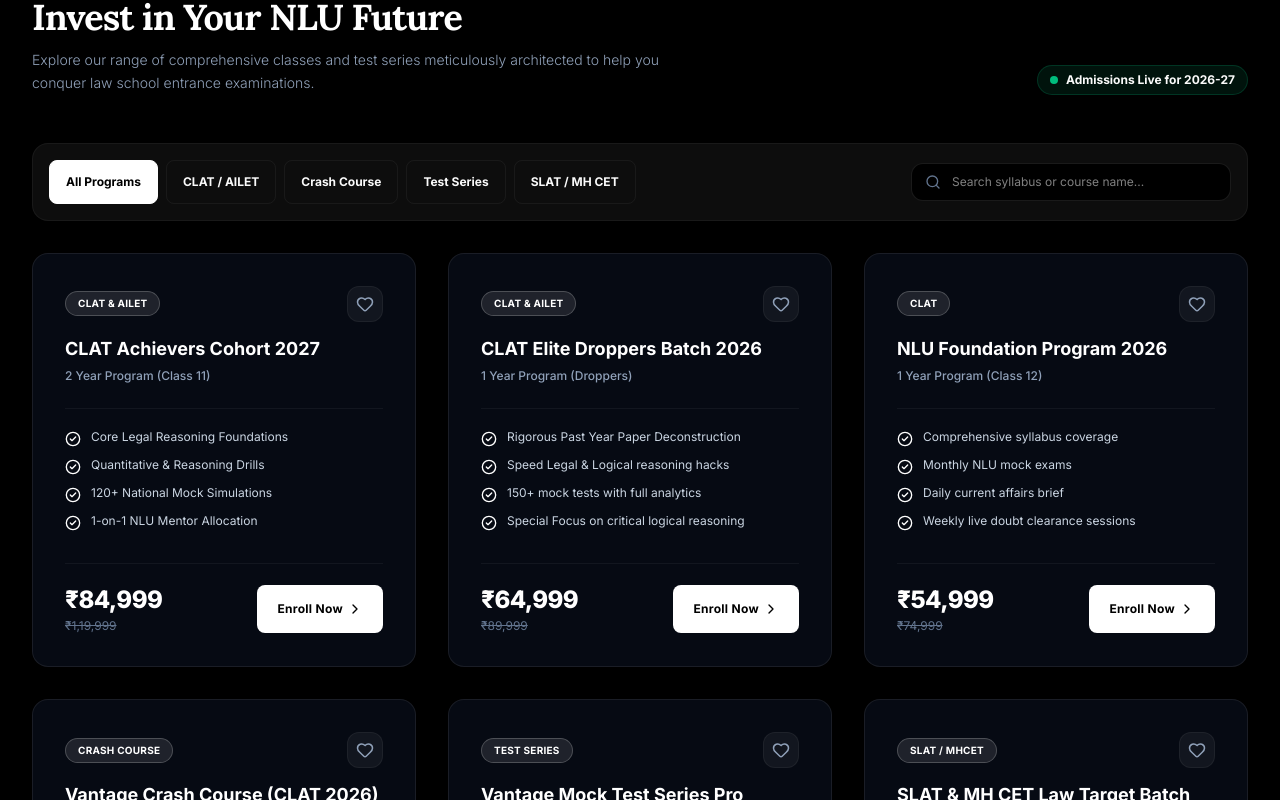
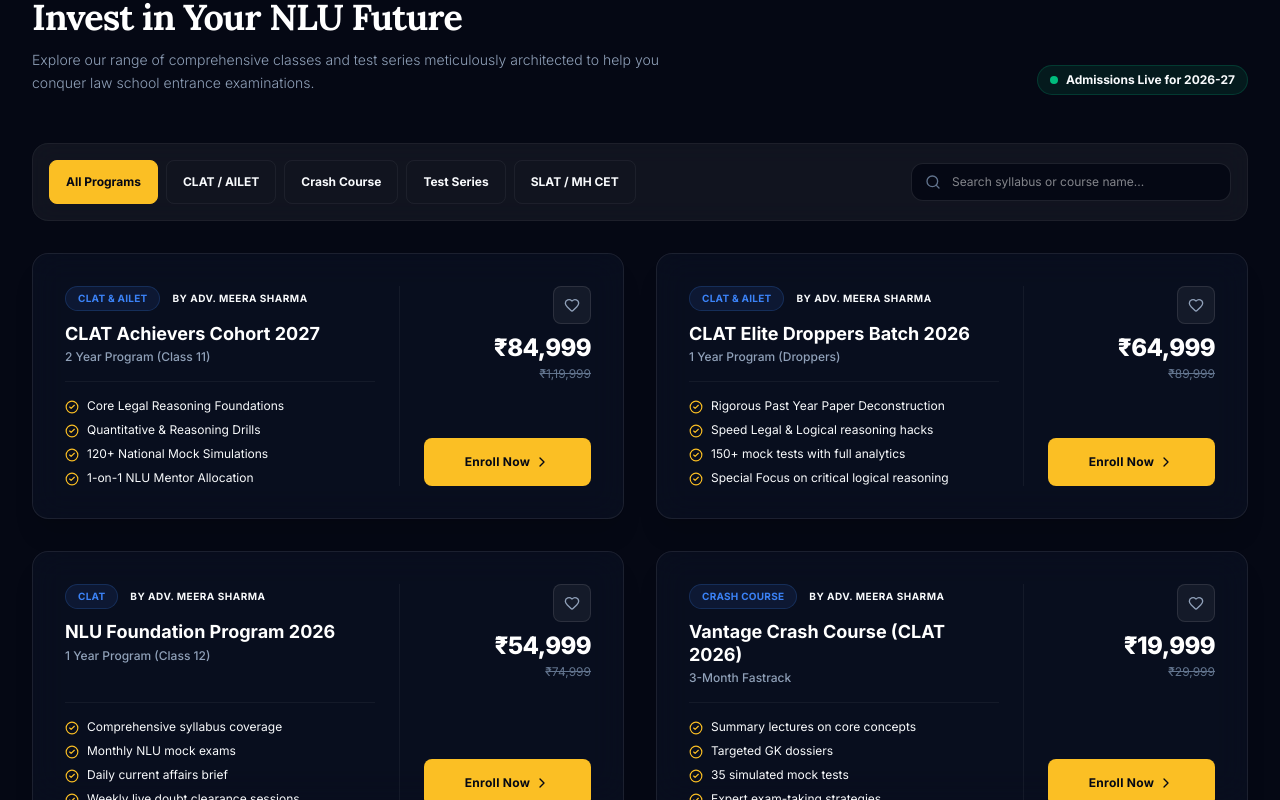
Before and after one commit to nilesh0002/lexvantage-edtech-platform, a Next.js app in the folder frontend/: page / in a window 1280 px wide. Shown: the part 2000-2800 px from the top of the page. Built offline with nearby package versions, Linux system fonts and the light colour scheme.

Commit message:
design: implement premium EdTech UI branding guidelines (Navy background, Royal Blue accents, Purple gradients, and Gold highlights)

```diff
--- a/frontend/src/app/dashboard/page.tsx
+++ b/frontend/src/app/dashboard/page.tsx
@@ -547,13 +547,13 @@ export default function StudentDashboard() {
                             subject: "Logical Reasoning",
                             accuracy: selectedAnswers[3] ? (selectedAnswers[3] === "B" ? 100 : 0) : 0,
                             speed: "Moderate",
-                            color: "bg-brand-purple-500",
+                            color: "bg-brand-purple-600",
                           },
                           {
                             subject: "English Language",
                             accuracy: selectedAnswers[4] ? (selectedAnswers[4] === "C" ? 100 : 0) : 0,
                             speed: "Fast",
-                            color: "bg-cyan-500",
+                            color: "bg-brand-blue-600",
                           },
                           {
                             subject: "General Knowledge",
@@ -565,7 +565,7 @@ export default function StudentDashboard() {
                             subject: "Quantitative Techniques",
                             accuracy: selectedAnswers[5] ? (selectedAnswers[5] === "A" ? 100 : 0) : 0,
                             speed: "Slow",
-                            color: "bg-rose-500",
+                            color: "bg-brand-purple-500",
                           },
                         ].map((item) => (
                           <div key={item.subject} className="space-y-1">
--- a/frontend/src/app/globals.css
+++ b/frontend/src/app/globals.css
@@ -4,18 +4,19 @@
   --font-sans: var(--font-sans), system-ui, -apple-system, sans-serif;
   --font-serif: var(--font-serif), Georgia, serif;
 
+  --color-brand-navy-955: var(--bg-navy-955);
   --color-brand-navy-950: var(--bg-navy-950);
   --color-brand-navy-900: var(--bg-navy-900);
   --color-brand-navy-800: var(--bg-navy-800);
   --color-brand-navy-700: var(--bg-navy-700);
-  --color-brand-blue-600: var(--accent-gray-dark);
-  --color-brand-blue-500: var(--accent-white-black);
-  --color-brand-purple-600: var(--accent-gray-dark);
-  --color-brand-purple-500: var(--accent-gray-light);
-  --color-brand-pink-500: var(--accent-gray);
-  --color-brand-gold-500: var(--primary-accent);
-  --color-brand-gold-600: var(--primary-accent-hover);
-  --color-brand-gold-400: var(--primary-accent-subtle);
+  --color-brand-blue-600: #1a56db;
+  --color-brand-blue-500: var(--primary-accent);
+  --color-brand-purple-600: #7c3aed;
+  --color-brand-purple-500: #a78bfa;
+  --color-brand-pink-500: #ec4899;
+  --color-brand-gold-500: #fbbf24;
+  --color-brand-gold-600: #d97706;
+  --color-brand-gold-400: #fde047;
 
   --animate-float: float 6s ease-in-out infinite;
   --animate-pulse-slow: pulse 4s cubic-bezier(0.4, 0, 0.6, 1) infinite;
@@ -39,43 +40,43 @@
 }
 
 :root {
-  --background: #ffffff;
-  --foreground: #09090b;
+  --background: #f8fafc;
+  --foreground: #0f172a;
 
   --bg-navy-955: #ffffff;
-  --bg-navy-950: #ffffff;
-  --bg-navy-900: #fafafa;
-  --bg-navy-800: #f4f4f5;
-  --bg-navy-700: #e4e4e7;
+  --bg-navy-950: #f8fafc;
+  --bg-navy-900: #ffffff;
+  --bg-navy-800: #f1f5f9;
+  --bg-navy-700: #e2e8f0;
 
-  --accent-gray: #a1a1aa;
-  --accent-gray-dark: #71717a;
-  --accent-gray-light: #d4d4d8;
-  --accent-white-black: #09090b;
+  --accent-gray: #64748b;
+  --accent-gray-dark: #334155;
+  --accent-gray-light: #cbd5e1;
+  --accent-white-black: #0f172a;
 
-  --primary-accent: #09090b;
-  --primary-accent-hover: #27272a;
-  --primary-accent-subtle: #71717a;
+  --primary-accent: #2563eb;
+  --primary-accent-hover: #1d4ed8;
+  --primary-accent-subtle: #93c5fd;
 }
 
 html.dark {
-  --background: #000000;
-  --foreground: #fafafa;
+  --background: #050814;
+  --foreground: #f8fafc;
 
-  --bg-navy-955: #000000;
-  --bg-navy-950: #000000;
-  --bg-navy-900: #09090b;
-  --bg-navy-800: #18181b;
-  --bg-navy-700: #27272a;
+  --bg-navy-955: #02040a;
+  --bg-navy-950: #050814;
+  --bg-navy-900: #0b1329;
+  --bg-navy-800: #111a36;
+  --bg-navy-700: #1c2a54;
 
-  --accent-gray: #3f3f46;
-  --accent-gray-dark: #27272a;
-  --accent-gray-light: #52525b;
+  --accent-gray: #475569;
+  --accent-gray-dark: #1e293b;
+  --accent-gray-light: #334155;
   --accent-white-black: #ffffff;
 
-  --primary-accent: #ffffff;
-  --primary-accent-hover: #e4e4e7;
-  --primary-accent-subtle: #a1a1aa;
+  --primary-accent: #3b82f6;
+  --primary-accent-hover: #60a5fa;
+  --primary-accent-subtle: #2563eb;
 }
 
 /* Custom Scrollbar for premium dark mode */
@@ -155,43 +156,43 @@ body {
 /* Light Mode Global Layout Overrides (when html does not have the .dark class) */
 html:not(.dark) {
   /* Make global backgrounds pure white / light gray */
-  --background: #ffffff;
-  --foreground: #09090b;
+  --background: #f8fafc;
+  --foreground: #0f172a;
 }
 
 html:not(.dark) .text-white {
-  color: #09090b !important;
+  color: #0f172a !important;
 }
 
 html:not(.dark) .text-slate-100,
 html:not(.dark) .text-slate-150,
 html:not(.dark) .text-slate-200 {
-  color: #18181b !important;
+  color: #1e293b !important;
 }
 
 html:not(.dark) .text-slate-300 {
-  color: #27272a !important;
+  color: #334155 !important;
 }
 
 html:not(.dark) .text-slate-400 {
-  color: #4b5563 !important;
+  color: #475569 !important;
 }
 
 html:not(.dark) .text-slate-450 {
-  color: #4b5563 !important;
+  color: #475569 !important;
 }
 
 html:not(.dark) .text-slate-500 {
-  color: #6b7280 !important;
+  color: #64748b !important;
 }
 
 /* Semi-transparent backgrounds dynamic shift */
 html:not(.dark) .bg-white\/5 {
-  background-color: rgba(9, 9, 11, 0.04) !important;
+  background-color: rgba(15, 23, 42, 0.04) !important;
 }
 
 html:not(.dark) .bg-white\/10 {
-  background-color: rgba(9, 9, 11, 0.07) !important;
+  background-color: rgba(15, 23, 42, 0.07) !important;
 }
 
 /* Semi-transparent borders dynamic shift */
@@ -199,24 +200,24 @@ html:not(.dark) .border-white\/5,
 html:not(.dark) .border-white\/10,
 html:not(.dark) .border-white\/15,
 html:not(.dark) .border-white\/20 {
-  border-color: rgba(9, 9, 11, 0.08) !important;
+  border-color: rgba(15, 23, 42, 0.08) !important;
 }
 
 /* Dividers dynamic shift */
 html:not(.dark) .divide-white\/5,
 html:not(.dark) .divide-white\/10 {
-  border-color: rgba(9, 9, 11, 0.08) !important;
+  border-color: rgba(15, 23, 42, 0.08) !important;
 }
 
 /* Glassmorphism panel transformation */
 html:not(.dark) .glass-panel {
   background: rgba(255, 255, 255, 0.8) !important;
-  border-color: rgba(9, 9, 11, 0.08) !important;
-  box-shadow: 0 4px 20px -2px rgba(9, 9, 11, 0.05) !important;
+  border-color: rgba(15, 23, 42, 0.08) !important;
+  box-shadow: 0 4px 20px -2px rgba(15, 23, 42, 0.05) !important;
 }
 
 html:not(.dark) .glass-panel-hover:hover {
   background: rgba(255, 255, 255, 0.95) !important;
-  border-color: rgba(9, 9, 11, 0.12) !important;
-  box-shadow: 0 10px 30px -10px rgba(9, 9, 11, 0.1) !important;
+  border-color: rgba(15, 23, 42, 0.12) !important;
+  box-shadow: 0 10px 30px -10px rgba(15, 23, 42, 0.1) !important;
 }
--- a/frontend/src/components/home/Courses.tsx
+++ b/frontend/src/components/home/Courses.tsx
@@ -97,7 +97,7 @@ export default function Courses({
         </div>
 
         {/* Courses Cards Grid */}
-        <div className="grid grid-cols-1 md:grid-cols-2 lg:grid-cols-3 gap-6 sm:gap-8">
+        <div className="grid grid-cols-1 lg:grid-cols-2 gap-6 sm:gap-8">
           <AnimatePresence mode="popLayout">
             {filteredCourses.map((course) => {
               const isWishlisted = wishlist.includes(course.id);
@@ -109,47 +109,52 @@ export default function Courses({
                   animate={{ opacity: 1, scale: 1 }}
                   exit={{ opacity: 0, scale: 0.95 }}
                   transition={{ duration: 0.25 }}
-                  className="rounded-2xl glass-panel p-6 sm:p-8 flex flex-col justify-between relative group hover:border-white/15 transition-all shadow-xl hover:shadow-brand-blue-500/5"
+                  className="rounded-2xl glass-panel p-6 sm:p-8 flex flex-col sm:flex-row gap-6 justify-between items-stretch relative group hover:border-white/15 transition-all shadow-xl"
                 >
+                  {/* Left Side: Text Details */}
+                  <div className="flex-1 flex flex-col justify-between">
                     <div>
-                    {/* Header: Exam & Wishlist */}
-                    <div className="flex items-center justify-between gap-4 mb-4">
+                      <div className="flex items-center gap-3 mb-3">
                         <span className="px-3 py-1 rounded-full text-[10px] font-bold bg-brand-blue-500/10 text-brand-blue-500 border border-brand-blue-500/20 uppercase tracking-wide">
                           {course.exam}
                         </span>
-                      <button
-                        onClick={() => onToggleWishlist(course)}
-                        className={`p-2 rounded-xl border transition-all ${
-                          isWishlisted
-                            ? "bg-rose-500/10 border-rose-500/20 text-rose-500"
-                            : "bg-white/5 border-white/5 text-slate-400 hover:text-rose-500 hover:bg-white/10"
-                        }`}
-                        title="Add to Wishlist"
-                      >
-                        <Heart className={`w-4.5 h-4.5 ${isWishlisted ? "fill-current" : ""}`} />
-                      </button>
+                        <span className="text-[10px] text-slate-450 font-bold uppercase tracking-wider">
+                          By Adv. Meera Sharma
+                        </span>
                       </div>
 
-                    {/* Course Title */}
-                    <h3 className="text-lg font-bold text-white group-hover:text-brand-blue-500 transition-colors leading-tight mb-2">
+                      <h3 className="text-lg font-bold text-white group-hover:text-brand-blue-500 transition-colors leading-tight mb-1">
                         {course.name}
                       </h3>
-                    <p className="text-xs text-slate-400 mb-6 font-medium">{course.duration}</p>
+                      <p className="text-xs text-slate-400 font-medium mb-4">{course.duration}</p>
+                    </div>
 
-                    {/* Syllabus Features list */}
-                    <ul className="space-y-2.5 border-t border-white/5 pt-5 mb-8">
+                    <ul className="space-y-2 border-t border-white/5 pt-4 mb-4 sm:mb-0">
                       {course.syllabus.map((syl, i) => (
-                        <li key={i} className="flex items-start gap-2.5 text-xs text-slate-300">
-                          <CheckCircle2 className="w-4 h-4 text-brand-gold-500 flex-shrink-0 mt-0.5" />
+                        <li key={i} className="flex items-start gap-2 text-xs text-slate-350">
+                          <CheckCircle2 className="w-3.5 h-3.5 text-brand-gold-500 flex-shrink-0 mt-0.5" />
                           <span>{syl}</span>
                         </li>
                       ))}
                     </ul>
                   </div>
 
-                  {/* Pricing and Button */}
-                  <div className="border-t border-white/5 pt-5 flex items-center justify-between">
-                    <div>
+                  {/* Right Side: Pricing & CTA Action */}
+                  <div className="sm:w-48 border-t sm:border-t-0 sm:border-l border-white/5 pt-5 sm:pt-0 sm:pl-6 flex flex-col justify-between items-start sm:items-end">
+                    <div className="flex justify-between sm:justify-start items-center sm:items-end w-full sm:flex-col gap-2 mb-4 sm:mb-0">
+                      <button
+                        onClick={() => onToggleWishlist(course)}
+                        className={`p-2.5 rounded-lg border transition-all cursor-pointer ${
+                          isWishlisted
+                            ? "bg-rose-500/10 border-rose-500/20 text-rose-500"
+                            : "bg-white/5 border-white/10 text-slate-400 hover:text-rose-500 hover:bg-white/10"
+                        }`}
+                        title="Add to Wishlist"
+                      >
+                        <Heart className={`w-4 h-4 ${isWishlisted ? "fill-current" : ""}`} />
+                      </button>
+
+                      <div className="text-right">
                         <div className="text-white font-extrabold text-2xl tracking-tight">
                           {course.price}
                         </div>
@@ -157,13 +162,14 @@ export default function Courses({
                           {course.originalPrice}
                         </div>
                       </div>
+                    </div>
 
                     <button
                       onClick={() => setCheckoutCourse(course)}
-                      className="min-h-[48px] px-5 py-3 rounded-lg bg-brand-gold-500 hover:bg-brand-gold-600 text-brand-navy-950 font-bold text-xs tracking-wide transition-all flex items-center gap-1 cursor-pointer"
+                      className="min-h-[48px] w-full px-5 py-3 rounded-lg bg-brand-gold-500 hover:bg-brand-gold-600 text-brand-navy-950 font-bold text-xs tracking-wide transition-all flex items-center justify-center gap-1 cursor-pointer"
                     >
                       Enroll Now
-                      <ChevronRight className="w-4 h-4" />
+                      <ChevronRight className="w-4 h-4 animate-pulse" />
                     </button>
                   </div>
                 </motion.div>
```
Lines whose indentation alone changed are shown as unchanged.
